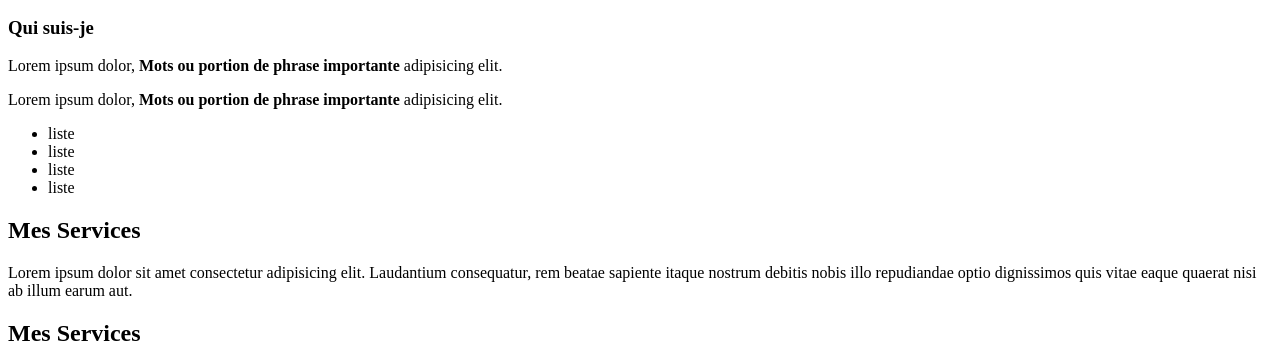
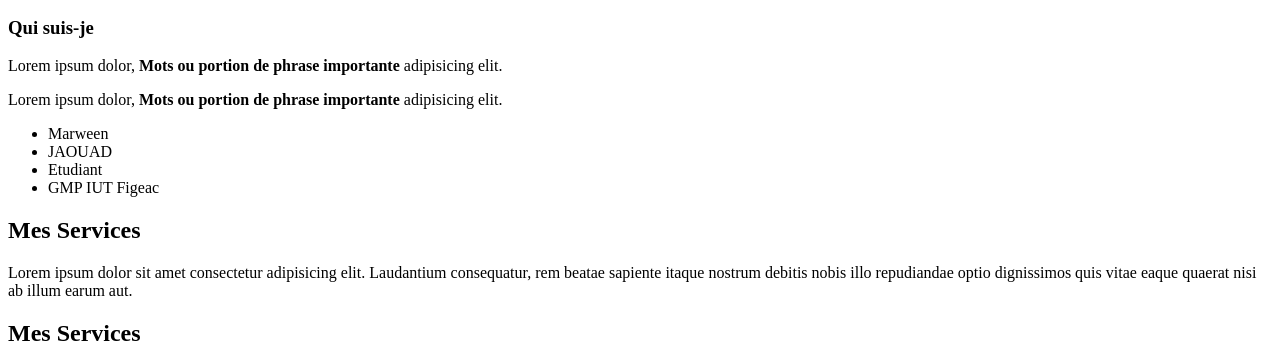
Before and after one commit to marweenjaouad/Portfolio.marweenJAOUAD, a plain HTML site: page index.html in a window 1280 px wide. Shown: the part 1164-1528 px from the top of the page. Drawn offline with Linux system fonts and the light colour scheme.

Commit message:
Portfolio_V1

```diff
--- a/index.html
+++ b/index.html
@@ -108,10 +108,10 @@
                     Lorem ipsum dolor, <strong> Mots ou portion de phrase importante </strong> adipisicing elit.
                 </p>
                 <ul>
-                    <li>liste</li>
-                    <li>liste</li>
-                    <li>liste</li>
-                    <li>liste</li>
+                    <li>Marween</li>
+                    <li>JAOUAD</li>
+                    <li>Etudiant</li>
+                    <li>GMP IUT Figeac</li>
                 </ul>
             </div>
         </div>
@@ -145,4 +145,5 @@
 
 </html>
 
+
 <!--Video youtube : https://www.youtube.com/watch?v=zH_kk8ZzeFo 1:03:07-->
```
Also changed, not shown: pictures/favicon.ico (added), pictures/profile.jpg (added), pictures/thumb-1920-468739.jpg (added).
